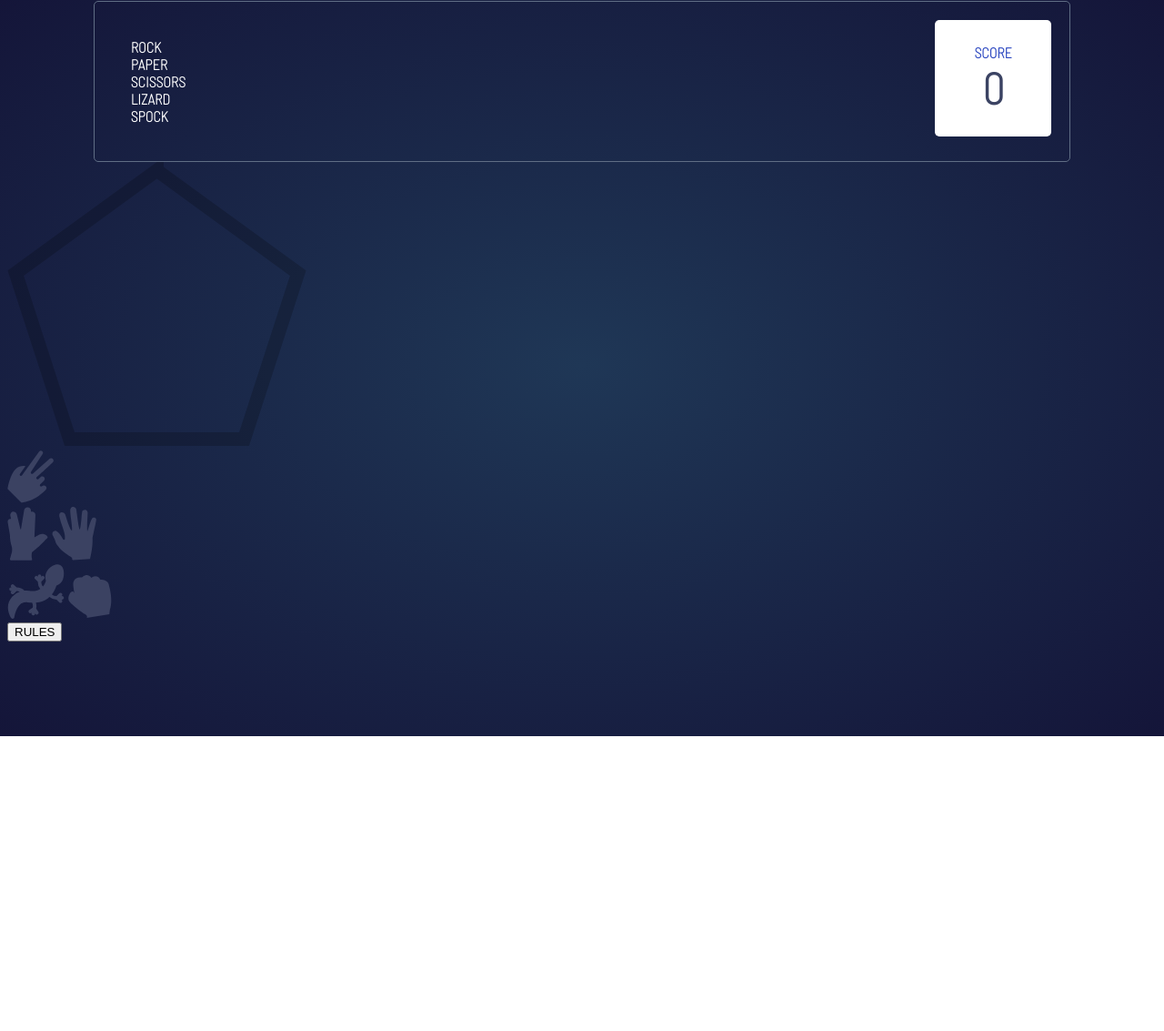
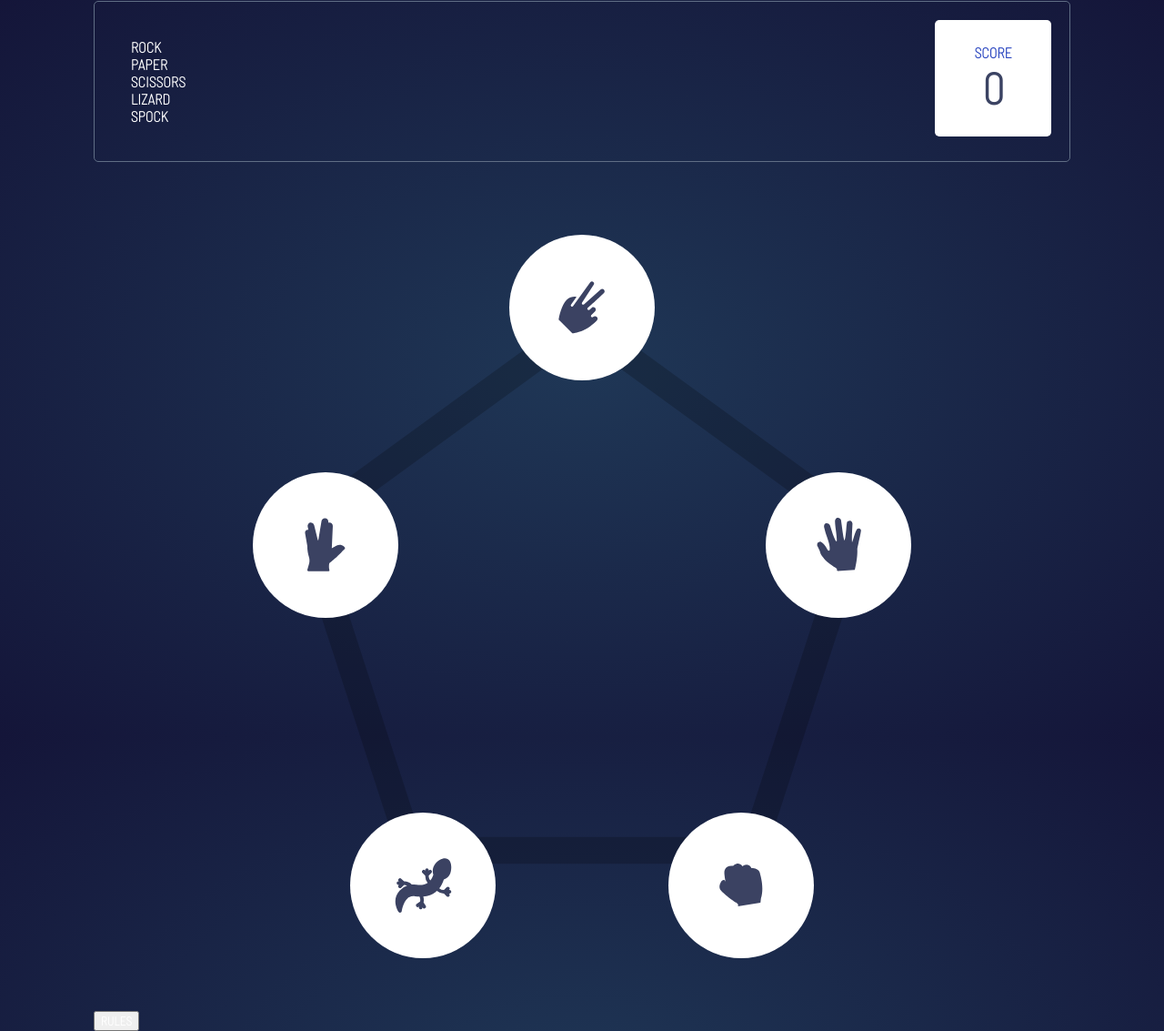
Before and after one commit to lowell1/rock_paper_scissors, a website: page public/index.html in a window 1280 px wide. Shown: the part 7-1140 px from the top of the page at 91% size. Before the commit the page ends 816 px from the top, so only its background shows below. Drawn offline with Linux system fonts and the light colour scheme.

Commit message:
aligned icons around pentagon

```diff
--- a/public/index.html
+++ b/public/index.html
@@ -13,7 +13,7 @@
 </head>
 <body>
   <div id="container">
-    <header id="header">
+    <header id="header" role="banner">
       <div class="left">
         <p>ROCK</p>
         <p>PAPER</p>
@@ -27,21 +27,31 @@
           <p id="score">0</p>
         </div>
       </div>
-    </div>
-    <div id="">
+    </header>
+    <main role="main">
       <img src="/public/images/bg-pentagon.svg" alt="pentagon">
-      <div>
+      <div class="row1">
+        <div id="scissors">
           <img src="/public/images/icon-scissors.svg" alt="scissors">
         </div>
-      <div>
+      </div>
+      <div class="row2">
+        <div id="spock">
           <img src="/public/images/icon-spock.svg" alt="spock">
+        </div>
+        <div id="paper">
           <img src="/public/images/icon-paper.svg" alt="paper">
         </div>
-      <div>
+      </div>
+      <div class="row3">
+        <div id="lizard">
           <img src="/public/images/icon-lizard.svg" alt="lizard">
+        </div>
+        <div id="rock">
           <img src="/public/images/icon-rock.svg" alt="rock">
         </div>
       </div>
+    </main>
     <button>RULES</button>
   </div>
 </body>
--- a/source/sass/main.scss
+++ b/source/sass/main.scss
@@ -62,11 +62,52 @@ body {
         }
     }
 
-    #moves {
+    main {
         width: 100%;
+        margin: 10rem 0;
+        position: relative;
 
+        // pentagon
         > img {
-            width: 57%;
+            display: block;
+            width: 60%;
+            margin: 0 auto;
+        }
+
+        // rows
+        > div {
+            position: absolute;
+            display: flex;
+            justify-content: space-between;
+
+            //divs containing icons
+            div {
+                height: 10rem;
+                width: 10rem;
+                border-radius: 50%;
+                background-color: white;
+                display: flex;
+                justify-content: space-around;
+                align-items: center;
+            }
+        }
+
+        .row1 {
+            top: -5rem;
+            justify-content: space-around;
+            width: 100%;
+        }
+
+        .row2 {
+            top: calc(36% - 2.5rem);
+            width: calc(60% + 5rem);
+            left: calc(20% - 2.5rem);
+        }
+
+        .row3 {
+            top: calc(97% - 2.5rem);
+            width: calc(40% + 5rem);
+            left: calc(30% - 2.5rem);
         }
     }
 }
```
Also changed, not shown: public/css/main.css. Lines whose indentation alone changed are shown as unchanged.
